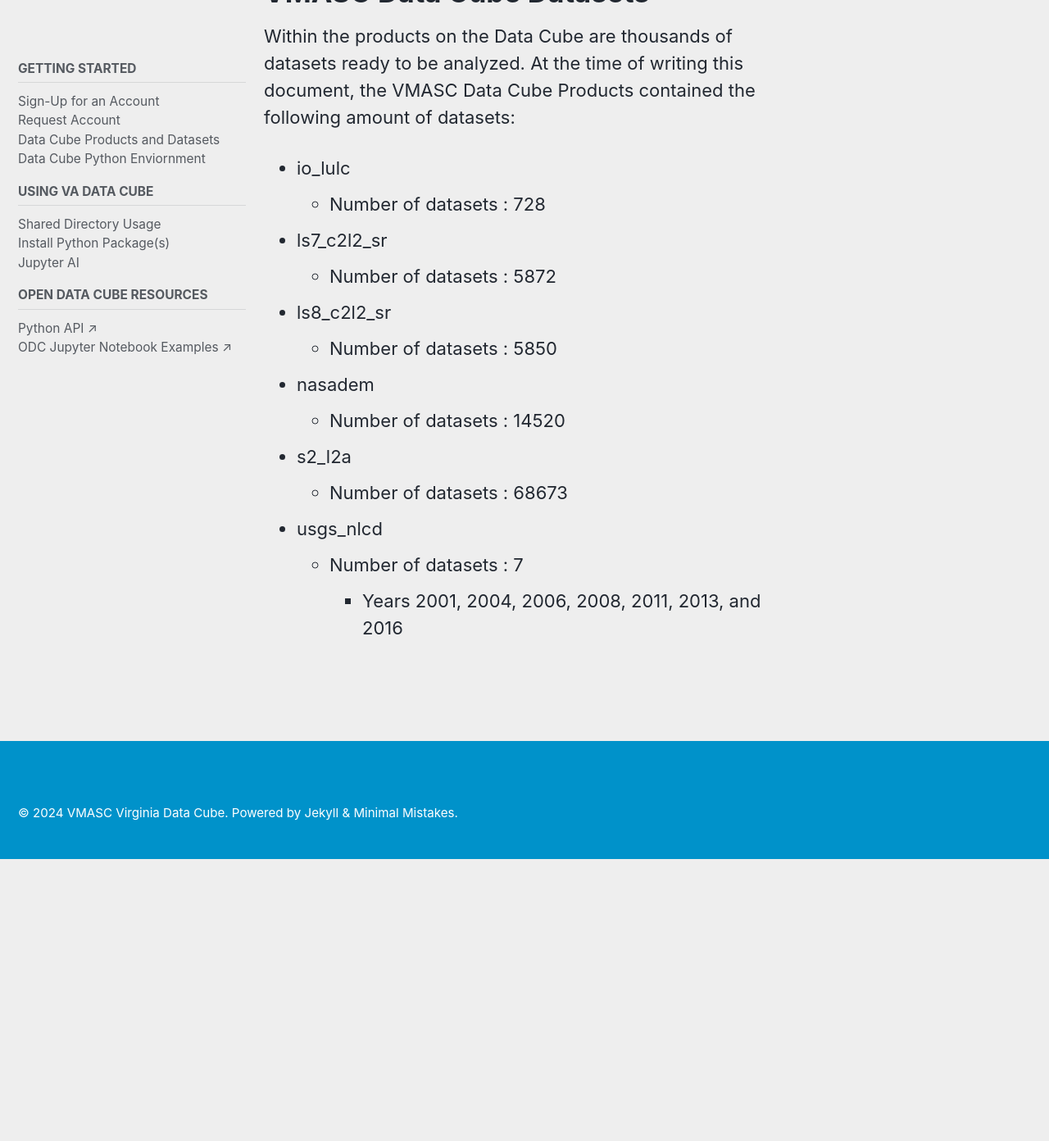
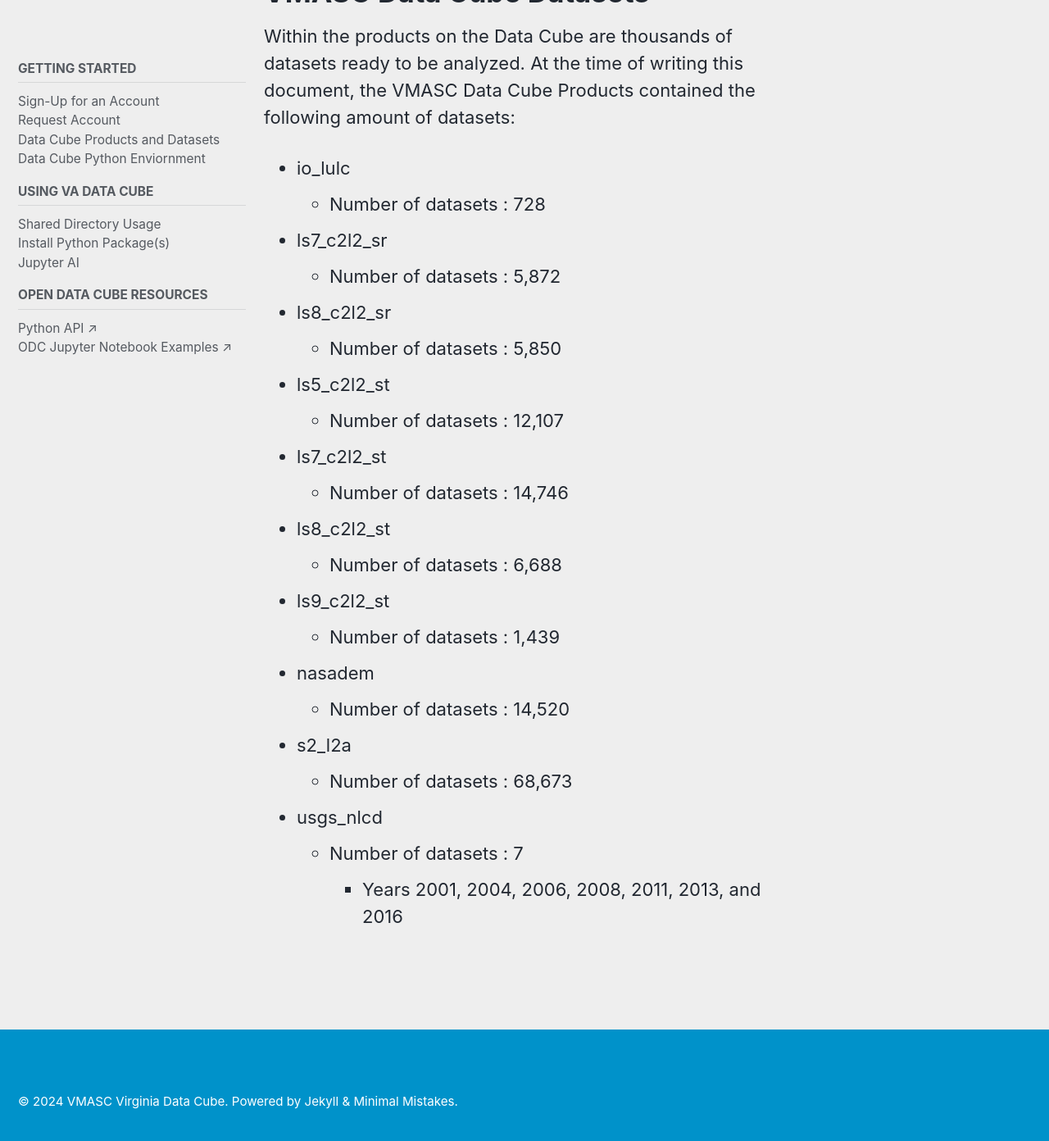
Before and after one commit to va-datacube/va-datacube.github.io, a Jekyll site: the page built from user-docs/dc-products-datasets.md, in a window 1280 px wide and 1400 px high, scrolled down 3163 px. Shown: the top 1392 px of the window at 82% size. Built offline with Jekyll 4.4.1, drawn with Linux system fonts in a browser that asks for light colours; cached includes are drawn as plain includes; before the commit the page ends 4211 px from its top, so only the background shows below that.

Commit message:
update dataset counts

```diff
--- a/user-docs/dc-products-datasets.md
+++ b/user-docs/dc-products-datasets.md
@@ -47,13 +47,21 @@ Within the products on the Data Cube are thousands of datasets ready to be analy
 * io_lulc
     * Number of datasets : 728
 * ls7_c2l2_sr
-    * Number of datasets : 5872
+    * Number of datasets : 5,872
 * ls8_c2l2_sr
-    * Number of datasets : 5850
+    * Number of datasets : 5,850
+* ls5_c2l2_st
+    * Number of datasets : 12,107
+* ls7_c2l2_st
+    * Number of datasets : 14,746
+* ls8_c2l2_st
+    * Number of datasets : 6,688
+* ls9_c2l2_st
+    * Number of datasets : 1,439
 * nasadem
-    * Number of datasets : 14520
+    * Number of datasets : 14,520
 * s2_l2a
-    * Number of datasets : 68673
+    * Number of datasets : 68,673
 * usgs_nlcd
     * Number of datasets : 7
       * Years 2001, 2004, 2006, 2008, 2011, 2013, and 2016
```
